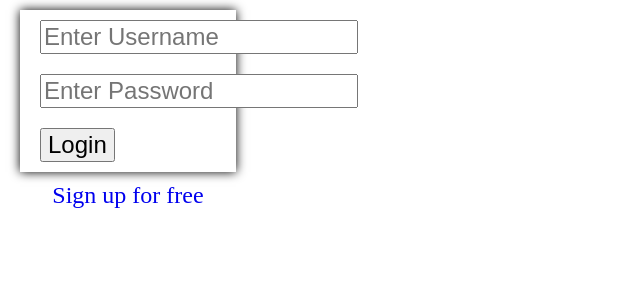
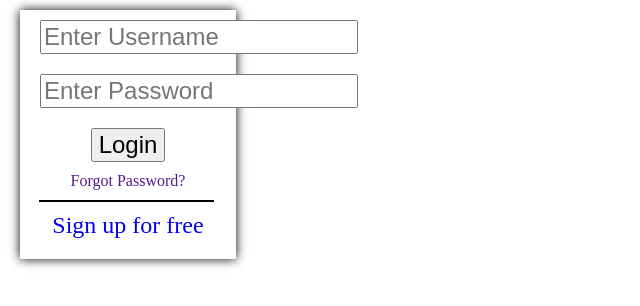
Before and after one commit to Enquil/CodeInstitute-Project-2, a plain HTML site: page index.html in a window 1280 px wide. Shown: the whole page, without its empty margins (0-640 px from the left). Drawn offline with Linux system fonts and the light colour scheme.

Commit message:
styled login window

```diff
--- a/assets/css/style.css
+++ b/assets/css/style.css
@@ -1,6 +1,18 @@
 /* Set margin of html */
 html, body {
     margin: 0;
+}
+
+/*Size login window and centering*/
+#login {
+    height: auto;
+    width: 20%;
+}
+
+
+/*Spacing bottom*/
+form {
+    padding-bottom: 20px;
 }
 
 
@@ -11,8 +23,14 @@ a {
 
 
 /* Set fontsize of input */
-#psw, #uname, #login a, #login button {
+#pwd, #uname, #login a, #login button {
     font-size: 1.5rem;
+}
+
+
+/*Make "forgot password" smaller*/
+#forgot-pwd a {
+    font-size: 1rem;
 }
 
 
@@ -39,8 +57,11 @@ a {
     margin: 10px 20px;
 }
 
-
-/*Size login window*/
-#login {
-    width: 20%;
+/*Border and space for login form content*/
+.eighty-width {
+    width: 80%;
+    position: relative;
+    right: 0;
+    border: 1px solid black;
+    margin: 10px 9%;
 }
--- a/index.html
+++ b/index.html
@@ -10,7 +10,7 @@
 
 <body>
 
-
+<div>
     <!--login form-->
     <div id="login">
         <form class="big-shadow" action="action_page.php" method="post">
@@ -19,20 +19,29 @@
                     <input id="uname" name="uname" type="text" placeholder="Enter Username">
                 </div>
                 <div>
-                    <input id="psw" name="psw" type="text" placeholder="Enter Password">
+                    <input id="pwd" name="pwd" type="text" placeholder="Enter Password">
                 </div>
             </div>
 
-            <!--login button-->
-            <button onclick="submit">Login</button> <a href=""></a>
+            <!--login button, forgot password-->
+            <div class="text-center">
+                <button onclick="submit">Login</button>
+            </div>
+
+            <!--forgot password-->
+            <div id="forgot-pwd" class="text-center">
+                <a role="button" href="">Forgot Password?</a>
+            </div>
+
+            <div class="eighty-width"></div>
+
+            <!--new user-->
+            <div class="text-center">
+                <a href="create-user.html">Sign up for free</a>
+            </div>
         </form>
-
-        <!--new user-->
-        <div class="text-center">
-            <a href="create-user.html">Sign up for free</a>
-        </div>
     </div>
-
+</div>
 
     <!--SCRIPT-->
 <script src="assets/js/script.js"></script>
```
Also changed, not shown: README.md.
